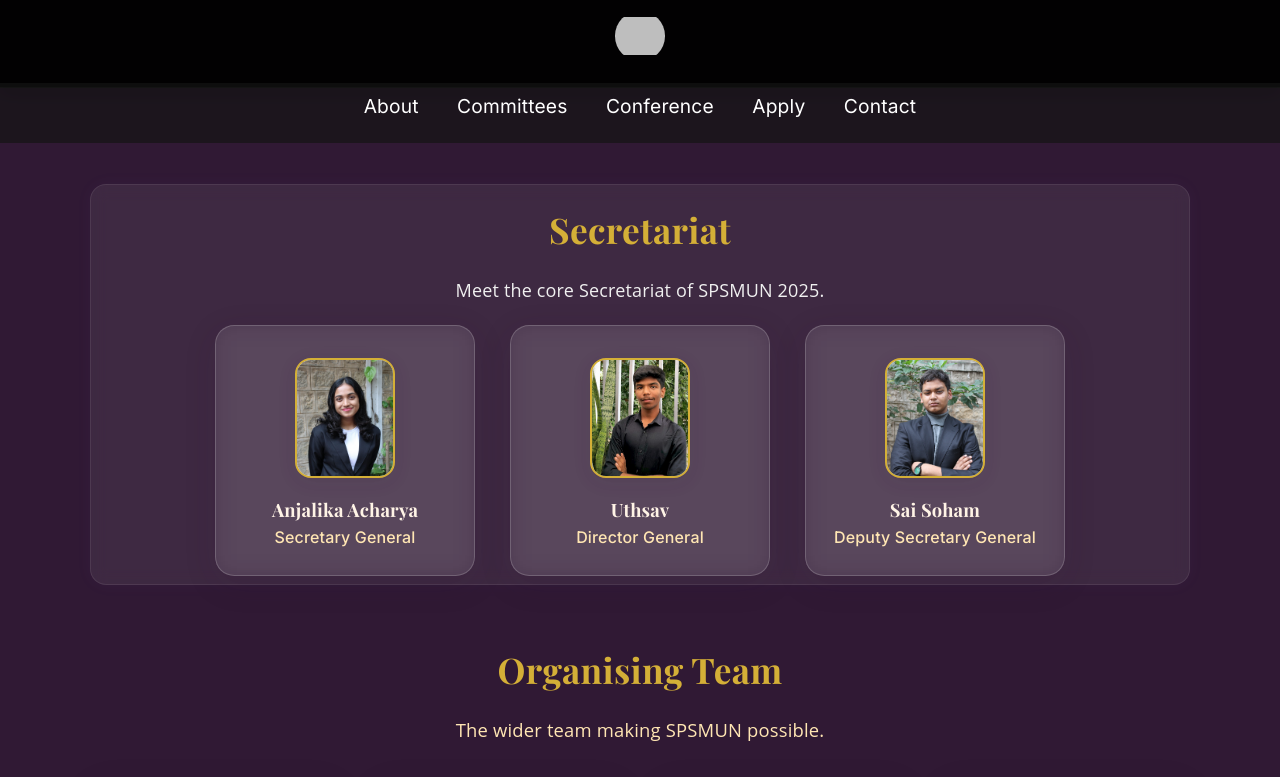
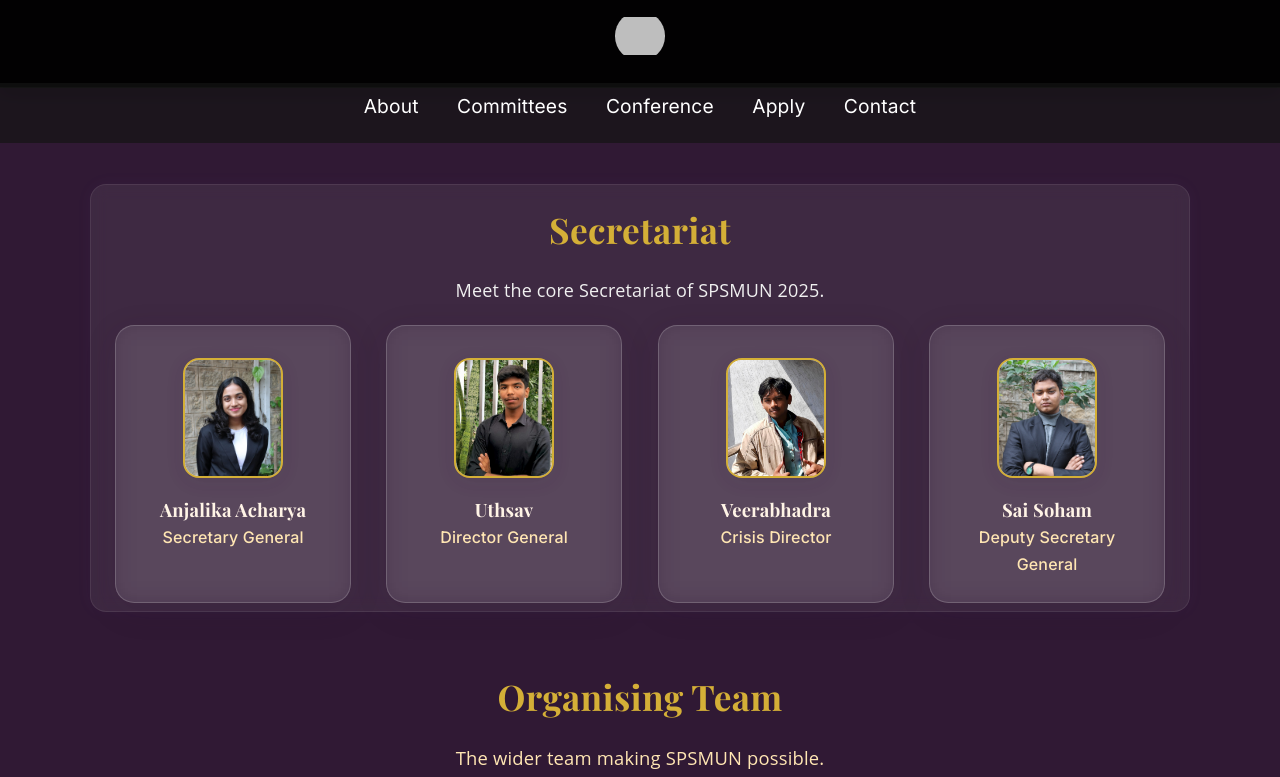
Before and after one commit to Kaizokou-da/SPSMUN, a plain HTML site: page secreteriat.html in a window 1280 px wide. Shown: the top 777 px of the page. Drawn offline with nearby package versions, Linux system fonts and the light colour scheme; grey boxes are pictures that could not be loaded.

Commit message:
Update secreteriat.html

```diff
--- a/secreteriat.html
+++ b/secreteriat.html
@@ -238,6 +238,11 @@
         <p>Director General</p>
       </div>
       <div class="secretariat-card">
+        <img class="secretariat-img" src="veer.jpeg" alt="Veerabhadra">
+        <h3>Veerabhadra</h3>
+        <p>Crisis Director</p>
+      </div>
+      <div class="secretariat-card">
         <img class="secretariat-img" src="SaiSoham.JPG" alt="Sai Soham">
         <h3>Sai Soham</h3>
         <p>Deputy Secretary General</p>
```
